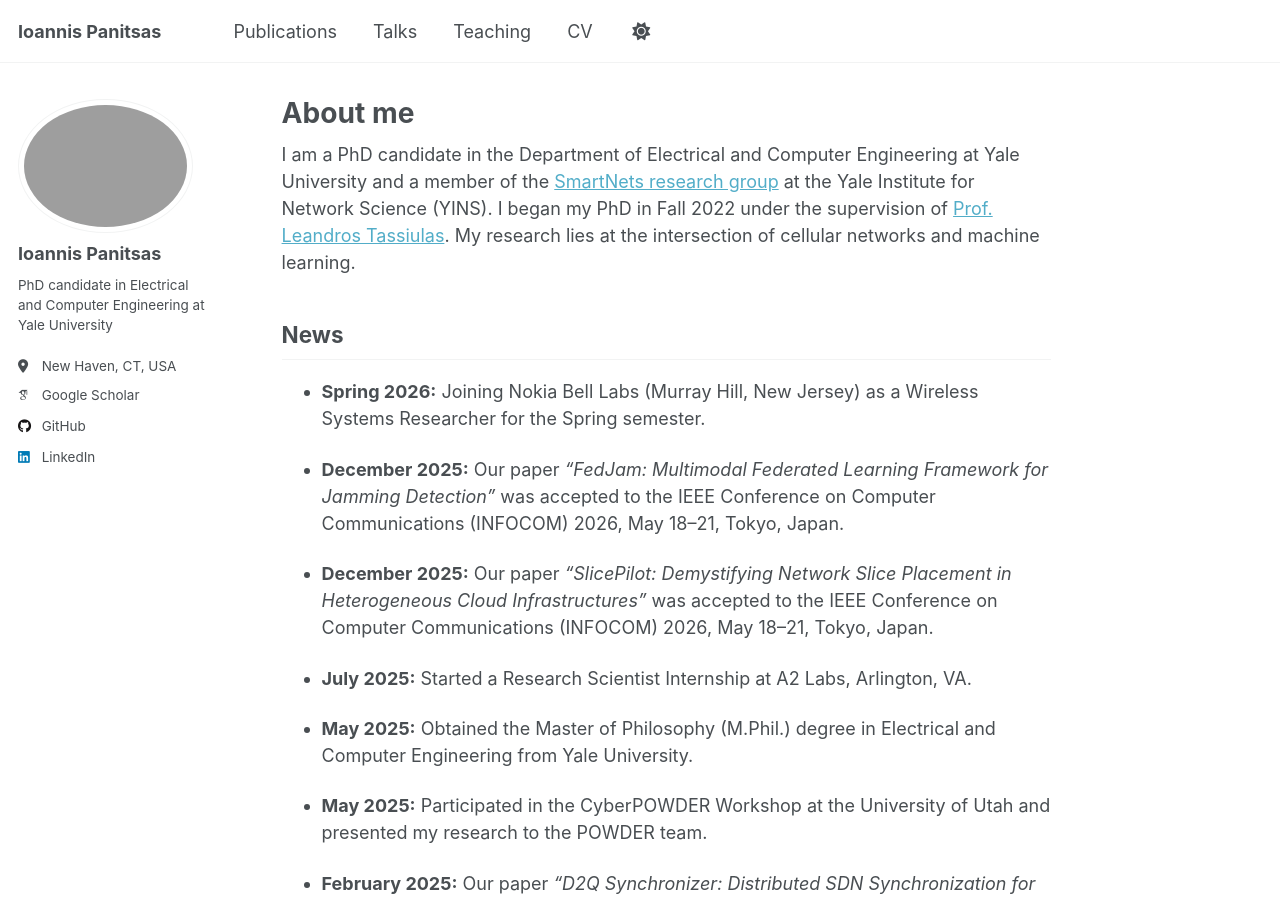
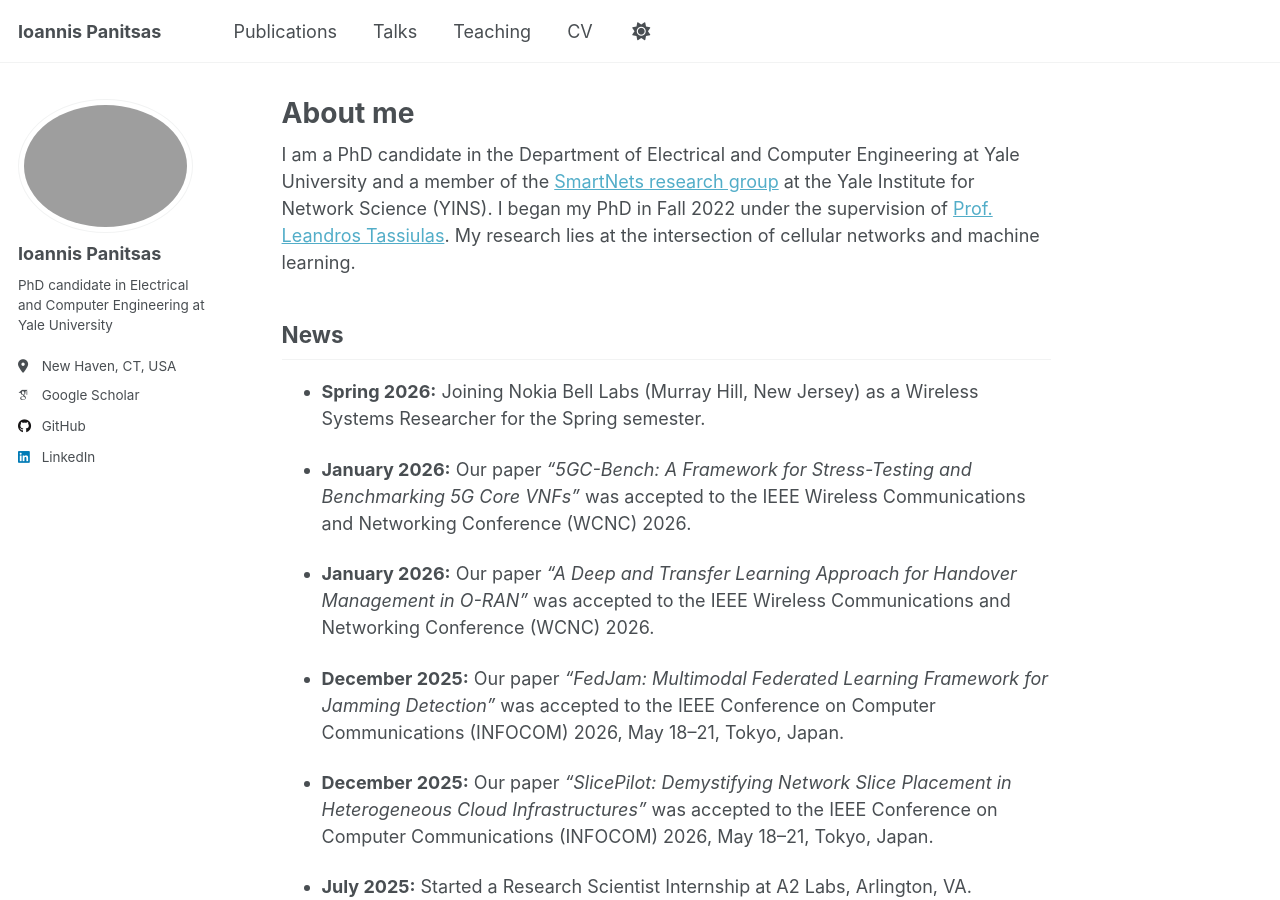
Before and after one commit to panitsasi/panitsasi.github.io, a Jekyll site: the page built from _pages/about.md, in a window 1280 px wide and 900 px high. Built offline with Jekyll 4.4.1, drawn with Linux system fonts in a browser that asks for light colours; some web fonts are replaced.

Commit message:
Update about.md

```diff
--- a/_pages/about.md
+++ b/_pages/about.md
@@ -9,6 +9,10 @@ I am a PhD candidate in the Department of Electrical and Computer Engineering at
 ## News
 
 - **Spring 2026:** Joining Nokia Bell Labs (Murray Hill, New Jersey) as a Wireless Systems Researcher for the Spring semester.
+
+- **January 2026:** Our paper *“5GC-Bench: A Framework for Stress-Testing and Benchmarking 5G Core VNFs”* was accepted to the IEEE Wireless Communications and Networking Conference (WCNC) 2026.
+
+- **January 2026:** Our paper *“A Deep and Transfer Learning Approach for Handover Management in O-RAN”* was accepted to the IEEE Wireless Communications and Networking Conference (WCNC) 2026.
 
 - **December 2025:** Our paper *“FedJam: Multimodal Federated Learning Framework for Jamming Detection”* was accepted to the IEEE Conference on Computer Communications (INFOCOM) 2026, May 18–21, Tokyo, Japan.
 
```
